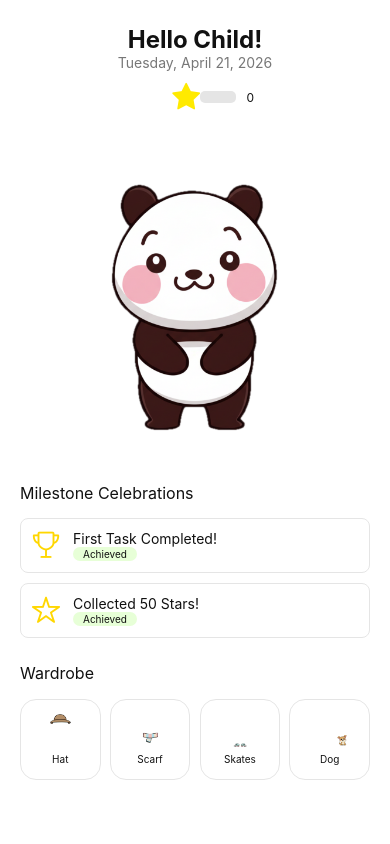
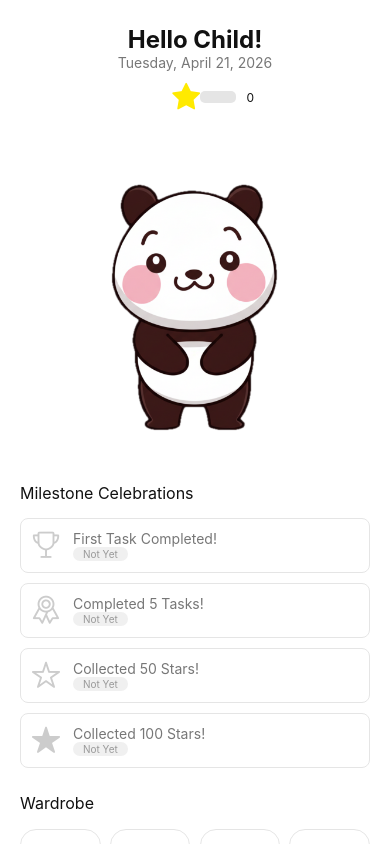
Before and after one commit to Niyah2004/Capstone4901, a React Native app in the folder habitat-app/: screen /ChildHome in a window 390 px wide. Built offline with nearby package versions, Linux system fonts and the light colour scheme; what react-native-worklets would draw is missing.

Commit message:
updating theses milestones

```diff
--- a/habitat-app/screens/ChildHome.js
+++ b/habitat-app/screens/ChildHome.js
@@ -15,6 +15,8 @@ export default function ChildHome() {
     const [avatar, setAvatar] = useState("panda"); // default avatar
     const [loading, setLoading] = useState(true);
     const [childPoints, setChildPoints] = useState(0);
+    const [totalPointsEarned, setTotalPointsEarned] = useState(0);
+    const [verifiedTaskCount, setVerifiedTaskCount] = useState(0);
     const [equippedItems, setEquippedItems] = useState({
         dinoHat: false,
         dinoScarf: false,
@@ -79,7 +81,9 @@ export default function ChildHome() {
         const unsub = onSnapshot(childPointsRef, (snap) => {
             const data = snap.exists() ? snap.data() : {};
             const points = data.points ?? data.stars ?? data.totalPoints ?? 0;
+            const totalEarned = data.totalPoints ?? data.points ?? data.stars ?? 0;
             setChildPoints(points);
+            setTotalPointsEarned(totalEarned);
             const clamped = Math.max(0, Math.min(MAX_POINTS, points));
             Animated.timing(progress, {
                 toValue: clamped,
@@ -90,6 +94,22 @@ export default function ChildHome() {
 
         return () => unsub();
     }, [progress]);
+
+    useEffect(() => {
+        const auth = getAuth();
+        const user = auth.currentUser;
+        if (!user) return;
+        const q = query(
+            collection(db, "tasks"),
+            where("userId", "==", user.uid),
+            where("verified", "==", true)
+        );
+        const unsub = onSnapshot(q, (snap) => {
+            setVerifiedTaskCount(snap.docs.length);
+        }, (err) => console.error("Error fetching verified tasks:", err));
+        return () => unsub();
+    }, []);
+
     // Map avatar id to image
     const avatarImages = {
         panda:require("../assets/panda.png"),
@@ -108,6 +128,13 @@ export default function ChildHome() {
     const toggleWardrobeItem = (itemId) => {
         setEquippedItems((prev) => ({ ...prev, [itemId]: !prev[itemId] }));
     };
+
+    const milestones = [
+        { id: "first_task", icon: "trophy-outline", label: "First Task Completed!", achieved: verifiedTaskCount >= 1 },
+        { id: "five_tasks", icon: "ribbon-outline", label: "Completed 5 Tasks!", achieved: verifiedTaskCount >= 5 },
+        { id: "fifty_stars", icon: "star-outline", label: "Collected 50 Stars!", achieved: totalPointsEarned >= 50 },
+        { id: "hundred_stars", icon: "star", label: "Collected 100 Stars!", achieved: totalPointsEarned >= 100 },
+    ];
 
     const currentDate = new Date();
     const formattedDate = currentDate.toLocaleDateString('en-US', {
@@ -170,23 +197,23 @@ export default function ChildHome() {
                         )}
                     </View>
                 </View>
-                {/* Bottom Section: Milestone Celebrations/task view?*/}
+                {/* Bottom Section: Milestone Celebrations */}
                 <View style={styles.bottomSection}>
                     <Text style={[styles.subtitle, { color: colors.text }]}>Milestone Celebrations</Text>
-                    <View style={[styles.milestone, { borderColor: colors.border, backgroundColor: colors.card }]}>
-                        <Ionicons name="trophy-outline" style={{ color: "#ffd700", fontSize: 30 }} />
-                        <View style={{ marginLeft: 2 }}>
-                            <Text style={[styles.milestoneText, { color: colors.text }]}>First Task Completed!</Text>
-                            <Text style={[styles.milestoneStatus, { color: colors.text }]}>Achieved</Text>
+                    {milestones.map((m) => (
+                        <View key={m.id} style={[styles.milestone, { borderColor: colors.border, backgroundColor: colors.card }]}>
+                            <Ionicons name={m.icon} style={{ color: m.achieved ? "#ffd700" : "#ccc", fontSize: 30 }} />
+                            <View style={{ marginLeft: 2 }}>
+                                <Text style={[styles.milestoneText, { color: m.achieved ? colors.text : colors.muted }]}>{m.label}</Text>
+                                <Text style={[styles.milestoneStatus, {
+                                    backgroundColor: m.achieved ? "#e7ffd7ff" : "#f0f0f0",
+                                    color: m.achieved ? "#2d7a2d" : "#999"
+                                }]}>
+                                    {m.achieved ? "Achieved" : "Not Yet"}
+                                </Text>
+                            </View>
                         </View>
-                    </View>
-                    <View style={[styles.milestone, { borderColor: colors.border, backgroundColor: colors.card }]}>
-                        <Ionicons name="star-outline" style={{ color: "#ffd700", fontSize: 30 }} />
-                        <View style={{ marginLeft: 2 }}>
-                            <Text style={[styles.milestoneText, { color: colors.text }]}>Collected 50 Stars!</Text>
-                            <Text style={[styles.milestoneStatus, { color: colors.text }]}>Achieved</Text>
-                        </View>
-                    </View>
+                    ))}
 
                     <Text style={[styles.subtitle, { color: colors.text }]}>Wardrobe</Text>
                     <View style={styles.wardrobeRow}>
--- a/habitat-app/screens/ParentDashBoard.js
+++ b/habitat-app/screens/ParentDashBoard.js
@@ -20,6 +20,8 @@ export default function ParentDashBoard({ navigation, route }) {
   });
   const [pendingCount, setPendingCount] = useState(0);
   const [milestoneAvatar, setMilestoneAvatar] = useState("panda");
+  const [recentMilestone, setRecentMilestone] = useState(null);
+  const [verifiedCount, setVerifiedCount] = useState(0);
 
   const avatarImages = {
     panda: require("../assets/panda.png"),
@@ -209,6 +211,41 @@ export default function ParentDashBoard({ navigation, route }) {
     }, [route?.params?.childId])
   );
 
+  useFocusEffect(
+    useCallback(() => {
+      const auth = getAuth();
+      const user = auth.currentUser;
+      if (!user) {
+        setRecentMilestone(null);
+        setVerifiedCount(0);
+        return;
+      }
+
+      const q = query(
+        collection(db, "tasks"),
+        where("ownerId", "==", user.uid),
+        where("verified", "==", true)
+      );
+
+      const unsub = onSnapshot(q, (snap) => {
+        const docs = snap.docs.map((d) => ({ id: d.id, ...d.data() }));
+        docs.sort((a, b) => {
+          const aTime = a.verifiedAt?.toDate ? a.verifiedAt.toDate().getTime() : 0;
+          const bTime = b.verifiedAt?.toDate ? b.verifiedAt.toDate().getTime() : 0;
+          return bTime - aTime;
+        });
+        setRecentMilestone(docs[0] || null);
+        setVerifiedCount(docs.length);
+      }, (err) => {
+        console.error("Error fetching milestones:", err);
+        setRecentMilestone(null);
+        setVerifiedCount(0);
+      });
+
+      return () => { try { unsub(); } catch {} };
+    }, [])
+  );
+
 
   return (
     <SafeAreaProvider>
@@ -241,20 +278,34 @@ export default function ParentDashBoard({ navigation, route }) {
 
       {/* Recent Milestone */}
       <View style={[styles.milestoneCard, { backgroundColor: colors.card, borderColor: colors.border }]}>
-        <Text style={[styles.sectionTitle, { color: colors.text }]}>Recent Milestone</Text>
+        <Text style={[styles.sectionTitle, { color: colors.text }]}>
+          Recent Milestone{verifiedCount > 0 ? `  ·  ${verifiedCount} completed` : ""}
+        </Text>
+        {recentMilestone ? (
           <View style={styles.milestoneContent}>
             <Image
               source={avatarImages[milestoneAvatar] || avatarImages.panda}
               style={styles.milestoneImage}
             />
             <View style={styles.milestoneText}>
-            <Text style={[styles.milestoneTitle, { color: colors.text }]}>Completed 'Read 5 Books' Challenge</Text>
+              <Text style={[styles.milestoneTitle, { color: colors.text }]}>
+                Completed '{recentMilestone.title}'
+              </Text>
               <Text style={[styles.milestoneDesc, { color: colors.muted }]}>
-              Leo earned a virtual trophy for diligently reading 5 books.
+                {recentMilestone.description || "Task completed and verified!"}
               </Text>
-            <Text style={[styles.milestoneDate, { color: colors.muted }]}>Achieved on August 15, 2024</Text>
+              <Text style={[styles.milestoneDate, { color: colors.muted }]}>
+                {recentMilestone.verifiedAt?.toDate
+                  ? `Achieved on ${recentMilestone.verifiedAt.toDate().toLocaleDateString("en-US", { year: "numeric", month: "long", day: "numeric" })}`
+                  : "Recently completed"}
+              </Text>
             </View>
           </View>
+        ) : (
+          <Text style={[styles.milestoneDesc, { color: colors.muted, textAlign: "center", paddingVertical: 10 }]}>
+            No milestones yet. Complete and verify tasks to see them here!
+          </Text>
+        )}
       </View>
 
       {/* Tasks Awaiting Approval */}
```
Lines whose indentation alone changed are shown as unchanged.
